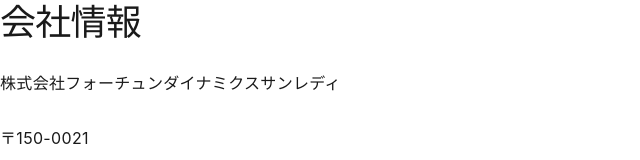
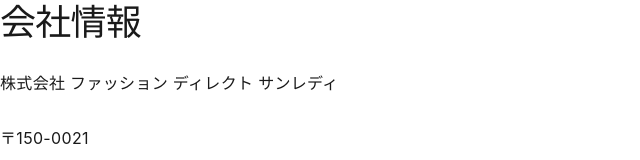
Before and after one commit to harukaaatashi/sunlady-home, a Next.js app: page /about in a window 1280 px wide. Shown: the part 3556-3716 px from the top of the page, without its empty margins (0-640 px from the left). Built offline with nearby package versions, Linux system fonts and the light colour scheme.

Commit message:
fix: 会社名を正式名称に修正

```diff
--- a/src/app/layout.tsx
+++ b/src/app/layout.tsx
@@ -42,7 +42,7 @@
               <div>
                 <h2 className="text-base font-semibold mb-4 text-gray-900 dark:text-white">会社情報</h2>
                 <div className="space-y-2 text-sm text-gray-600 dark:text-gray-300">
-                  <p>株式会社フォーチュンダイナミクスサンレディ</p>
+                  <p>株式会社 ファッション ディレクト サンレディ</p>
                   <p>〒150-0021</p>
                   <p>東京都渋谷区恵比寿西1-32-11</p>
                   <p>ヴァイスハイム 3F</p>
```
